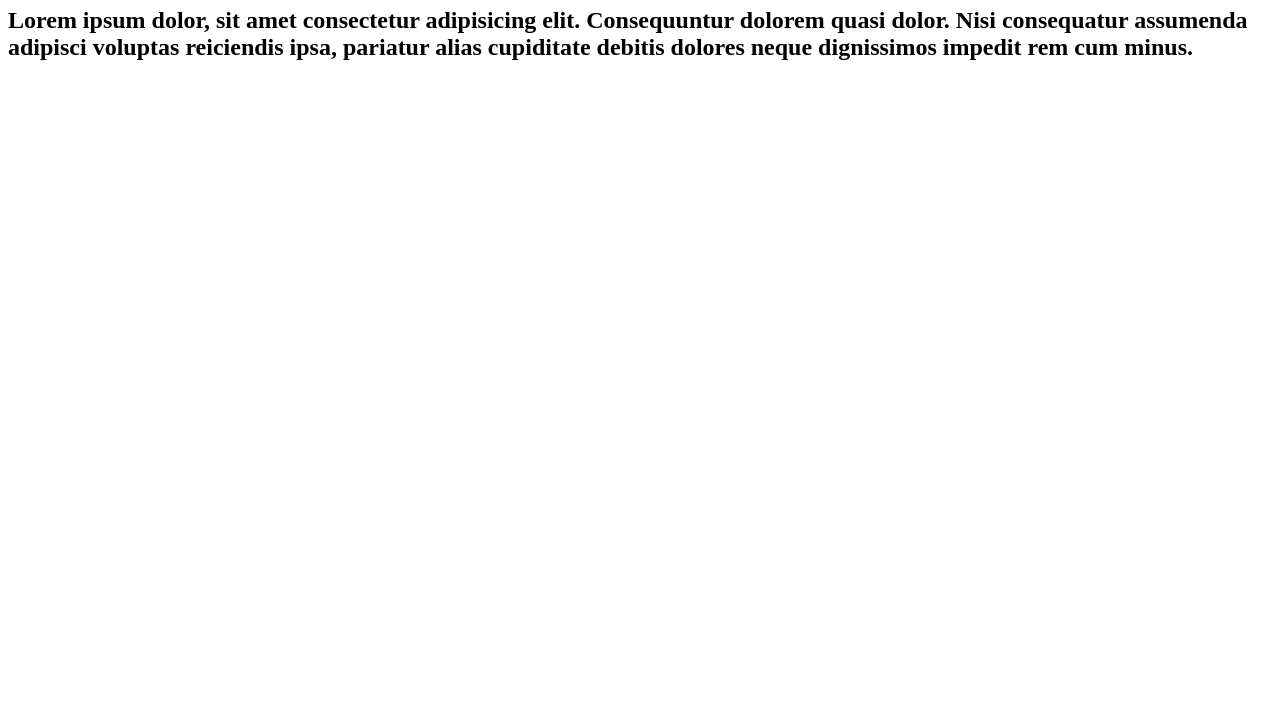
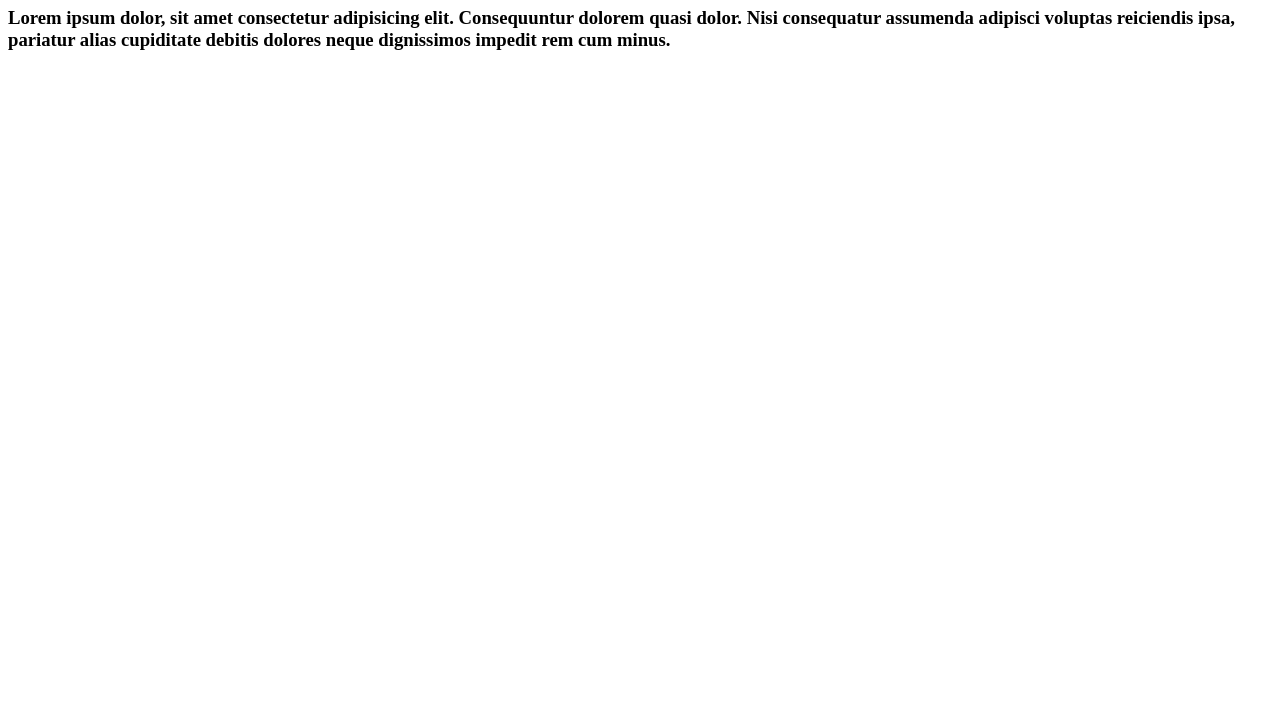
Before and after one commit to iratin1/curso-git, a plain HTML site: page index.html in a window 1280 px wide. Shown: the part 73-800 px from the top of the page. Drawn offline with Linux system fonts and the light colour scheme.

Commit message:
11° commit - Ajustando h2 para h3

```diff
--- a/index.html
+++ b/index.html
@@ -9,6 +9,6 @@
     <h1>
         Hello, World!
     </h1>
-    <h2>Lorem ipsum dolor, sit amet consectetur adipisicing elit. Consequuntur dolorem quasi dolor. Nisi consequatur assumenda adipisci voluptas reiciendis ipsa, pariatur alias cupiditate debitis dolores neque dignissimos impedit rem cum minus.</h2>
+    <h3>Lorem ipsum dolor, sit amet consectetur adipisicing elit. Consequuntur dolorem quasi dolor. Nisi consequatur assumenda adipisci voluptas reiciendis ipsa, pariatur alias cupiditate debitis dolores neque dignissimos impedit rem cum minus.</h3>
 </body>
 </html>
```
